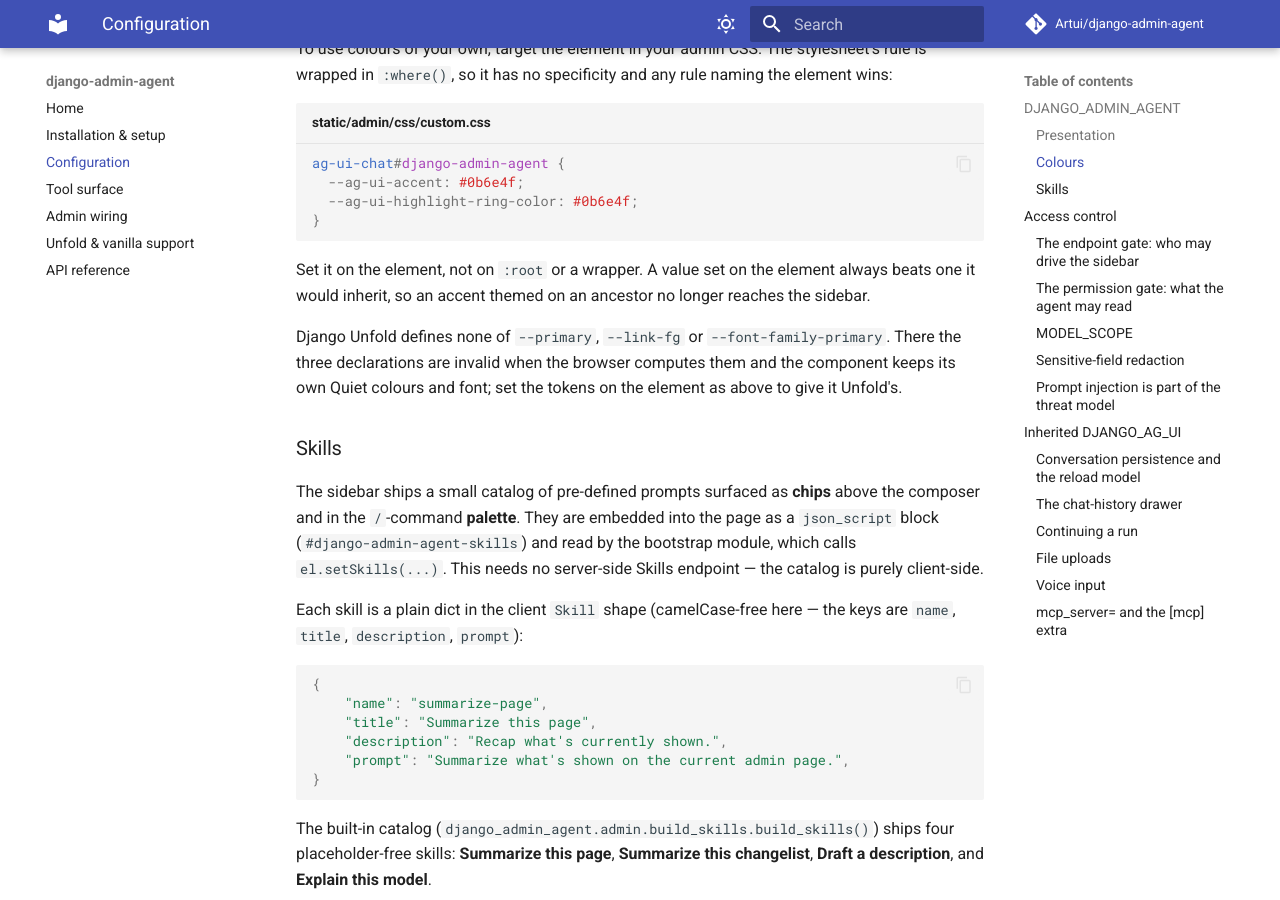
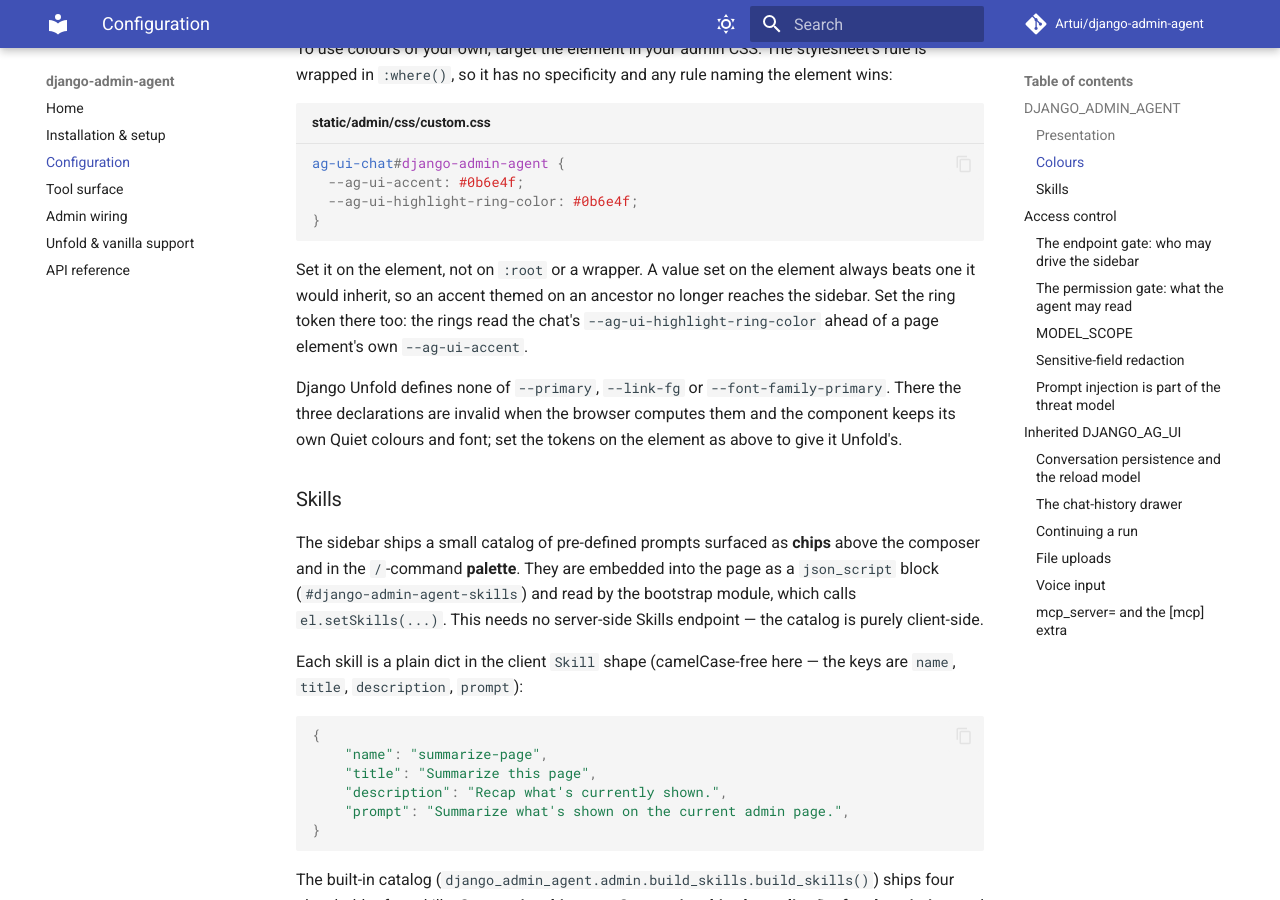
Before and after one commit to Artui/django-admin-agent, an MkDocs documentation site: the page built from docs/configuration.md, in a window 1280 px wide and 900 px high, scrolled down 4771 px. Built offline with MkDocs 1.6.1 and Material for MkDocs 9.7.7, drawn with Linux system fonts in a browser that asks for light colours; comment, search, counter and statistics services are not loaded.

Commit message:
Pin the override test to the cascade a project's CSS meets
The project rule is now inserted in the head, ahead of the sidebar's
link, so it wins only by specificity: it fails against a bare
`ag-ui-chat` selector as well as an id one. The upgrade note and the
colours page also say to set the ring token on the element, since the
chat's ring token is read ahead of a page element's accent.

Co-Authored-By: Claude Opus 5.5 <noreply@anthropic.com>

```diff
--- a/docs/configuration.md
+++ b/docs/configuration.md
@@ -123,7 +123,8 @@ ag-ui-chat#django-admin-agent {
 
 Set it on the element, not on `:root` or a wrapper. A value set on the element
 always beats one it would inherit, so an accent themed on an ancestor no longer
-reaches the sidebar.
+reaches the sidebar. Set the ring token there too: the rings read the chat's
+`--ag-ui-highlight-ring-color` ahead of a page element's own `--ag-ui-accent`.
 
 Django Unfold defines none of `--primary`, `--link-fg` or
 `--font-family-primary`. There the three declarations are invalid when the
```
Also changed, not shown: CHANGELOG.md (+3 -1 lines), 1 other file.
